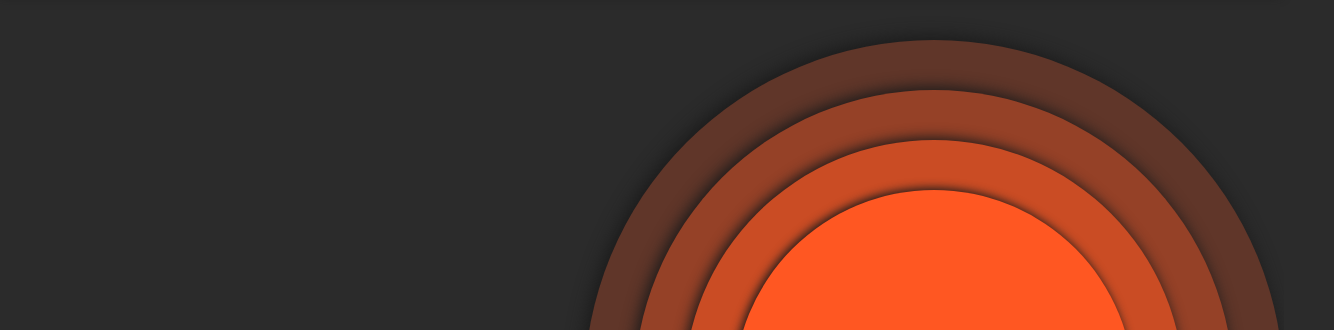
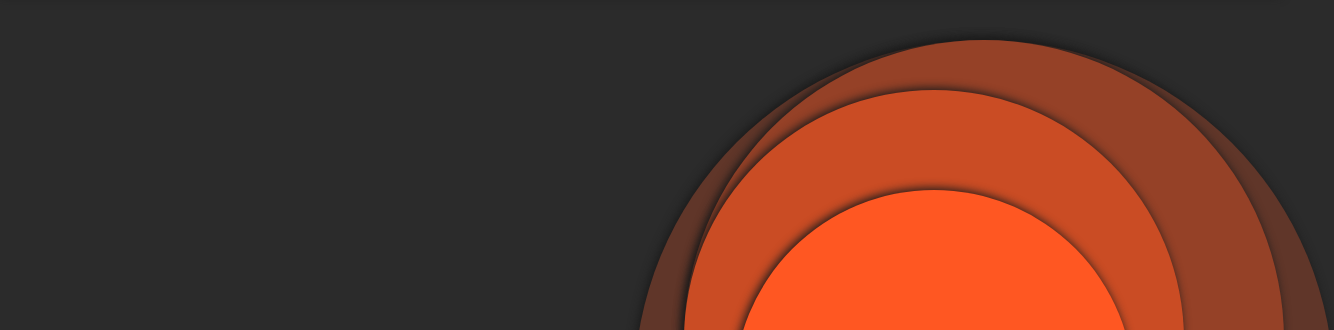
Before and after one commit to zhichaoSun/Portfolio, a Gatsby site: page / in a window 1280 px wide. Shown: the part 57-387 px from the top of the page, 1334 px wide, since content can reach past the window. Built offline with nearby package versions, Linux system fonts and the light colour scheme; Gatsby itself is replaced by a stand-in of ours.

Commit message:
re-arrange home circles

```diff
--- a/src/components/sections/home.jsx
+++ b/src/components/sections/home.jsx
@@ -1,10 +1,5 @@
 import React, { useEffect } from 'react'
 import { gsap, ScrollTrigger, Power3 } from "gsap/all";
-
-import C1 from "../../static/images/C1.svg"
-import C2 from "../../static/images/C2.svg"
-import C3 from "../../static/images/C3.svg"
-import C4 from "../../static/images/C4.svg"
 
 const Home = () => {
 
@@ -21,6 +16,7 @@ const Home = () => {
             ease: Power3.easeInOut,
             stagger: {
                 amount: 0.3,
+                from: "end"
             }
         })
     }, [])
--- a/src/styles/layout.scss
+++ b/src/styles/layout.scss
@@ -115,8 +115,6 @@ header {
             align-items: center;
             justify-content: center;
             .circle {
-                width: 400px;
-                height: 400px;
                 background: #f7f7f7;
                 position: absolute;
                 top: 20%;
@@ -124,19 +122,27 @@ header {
                 box-shadow: -2px -2px 10px $black;
             }
             .circle1 {
-                transform: scale(1);
+                width: 400px;
+                height: 400px;
+                transform: translate(0px, 0px);
                 background-color: #ff5722;
             }
             .circle2 {
-                transform: scale(1.25);
+                width: 500px;
+                height: 500px;
+                transform: translate(0, -100px);
                 background-color: #CA4C24;
             }
             .circle3 {
-                transform: scale(1.5);
+                width: 600px;
+                height: 600px;
+                transform: translate(50px, -150px);
                 background-color: #954127;
             }
             .circle4 {
-                transform: scale(1.75);
+                width: 700px;
+                height: 700px;
+                transform: translate(50px, -150px);
                 background-color: #603629;
             }
 
```
Also changed, not shown: src/styles/layout.css, 1 other file.
